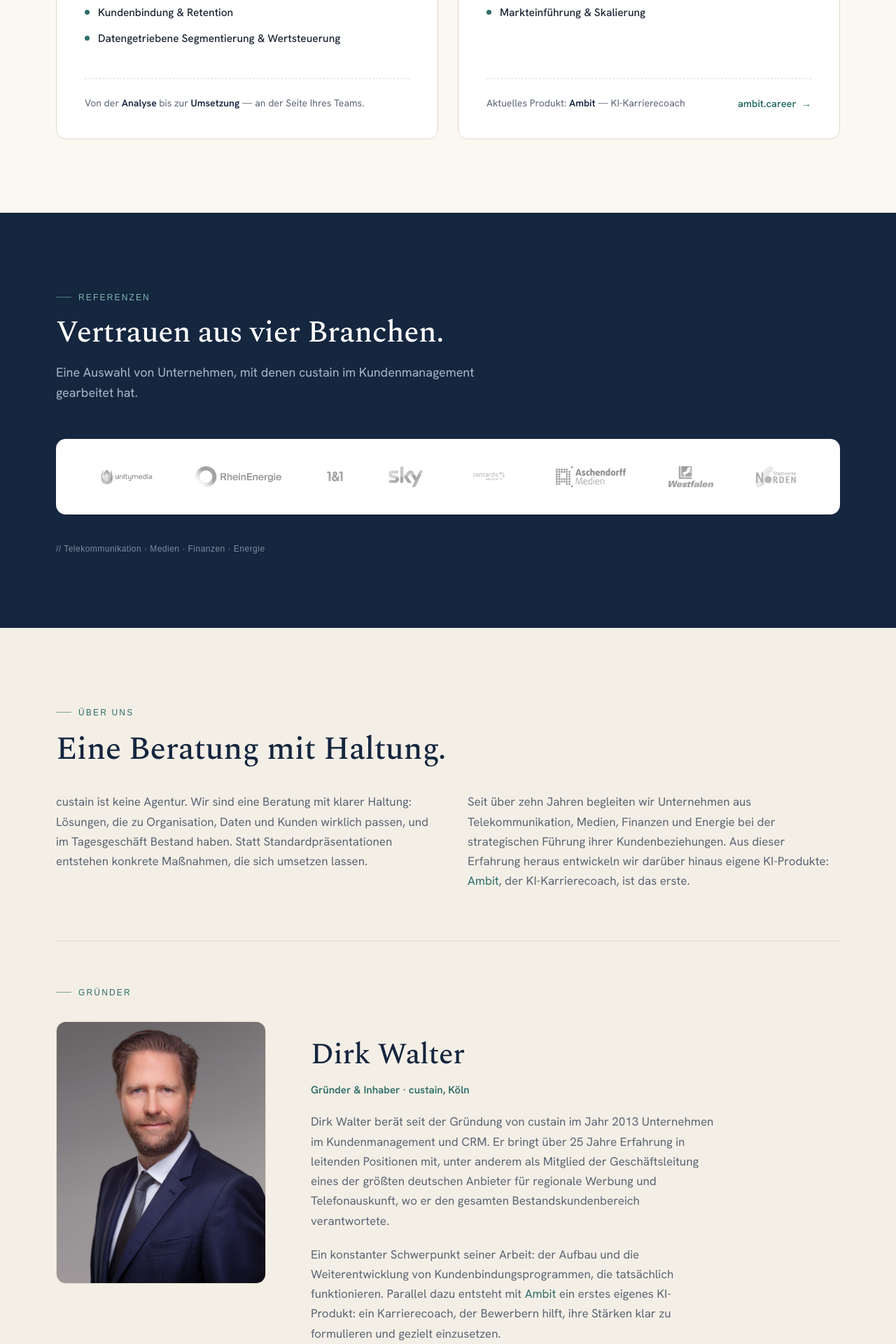
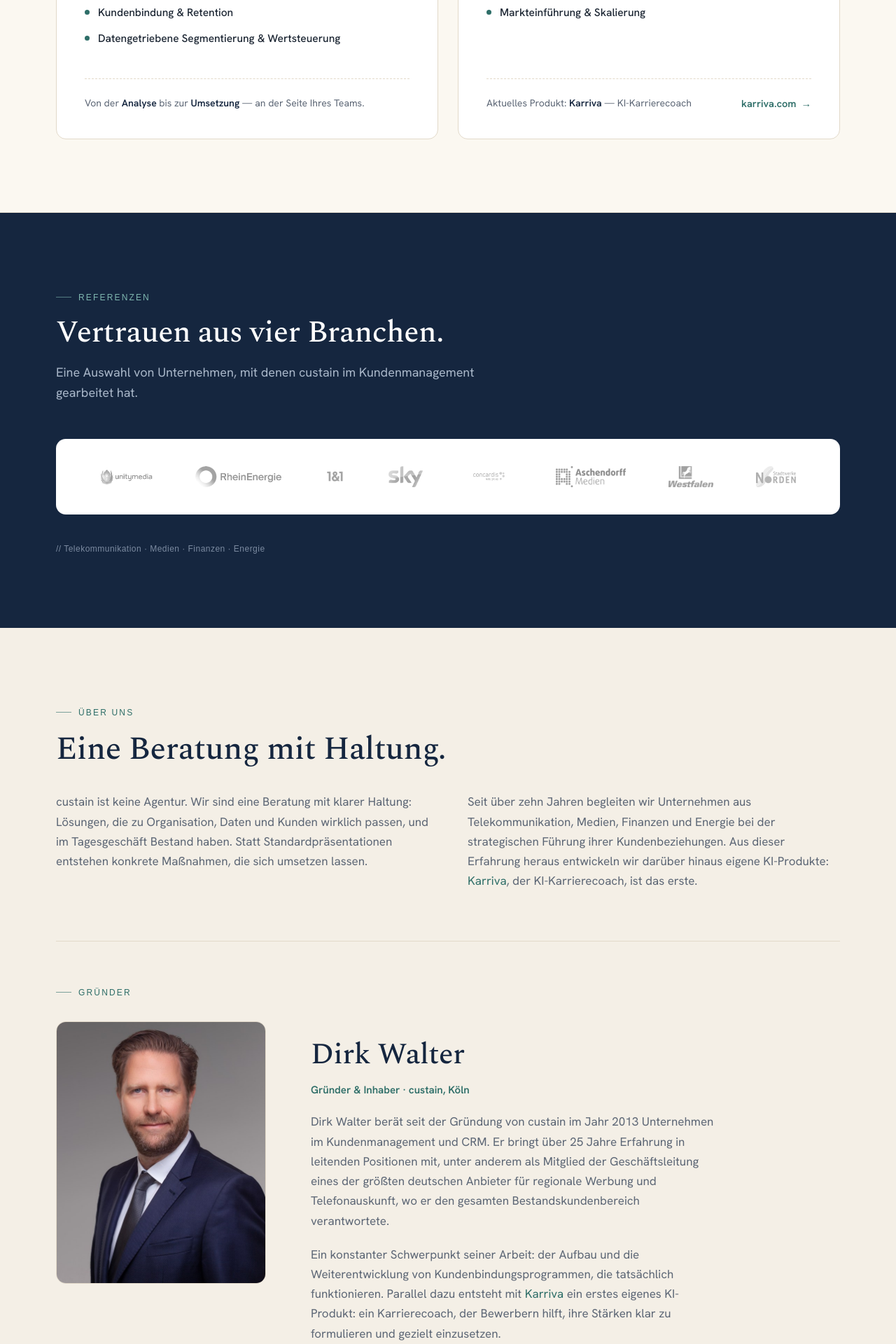
Before and after one commit to ditowa71/custain-web, a Next.js app: page / in a window 1280 px wide. Shown: the part 1540-3460 px from the top of the page at 70% size. Built offline with nearby package versions, Linux system fonts and the light colour scheme; a web font is replaced by a local one.

Commit message:
Branding: Ambit → Karriva, Links auf karriva.com aktualisiert
Co-Authored-By: Claude Sonnet 4.6 <noreply@anthropic.com>

```diff
--- a/app/components/site-nav.tsx
+++ b/app/components/site-nav.tsx
@@ -89,7 +89,7 @@ export function SiteFooter({ subpage = false }: { subpage?: boolean }) {
             </div>
             <div className="foot-col">
               <div className="h">Produkt</div>
-              <a href="https://ambit.career" target="_blank" rel="noopener noreferrer">Ambit ↗</a>
+              <a href="https://karriva.com" target="_blank" rel="noopener noreferrer">Karriva ↗</a>
             </div>
             <div className="foot-col">
               <div className="h">Kontakt</div>
--- a/app/page.tsx
+++ b/app/page.tsx
@@ -104,9 +104,9 @@ function Services() {
             </ul>
             <div className="spacer" />
             <div className="ambit">
-              <div className="meta">Aktuelles Produkt: <strong>Ambit</strong> — KI-Karrierecoach</div>
-              <a className="link" href="https://ambit.career" target="_blank" rel="noopener noreferrer">
-                ambit.career <span className="arrow">→</span>
+              <div className="meta">Aktuelles Produkt: <strong>Karriva</strong> — KI-Karrierecoach</div>
+              <a className="link" href="https://karriva.com" target="_blank" rel="noopener noreferrer">
+                karriva.com <span className="arrow">→</span>
               </a>
             </div>
           </article>
@@ -160,7 +160,7 @@ function About() {
         </div>
         <div className="about-intro">
           <p>custain ist keine Agentur. Wir sind eine Beratung mit klarer Haltung: Lösungen, die zu Organisation, Daten und Kunden wirklich passen, und im Tagesgeschäft Bestand haben. Statt Standardpräsentationen entstehen konkrete Maßnahmen, die sich umsetzen lassen.</p>
-          <p>Seit über zehn Jahren begleiten wir Unternehmen aus Telekommunikation, Medien, Finanzen und Energie bei der strategischen Führung ihrer Kundenbeziehungen. Aus dieser Erfahrung heraus entwickeln wir darüber hinaus eigene KI-Produkte: <a href="https://ambit.career" target="_blank" rel="noopener noreferrer" className="text-link">Ambit</a>, der KI-Karrierecoach, ist das erste.</p>
+          <p>Seit über zehn Jahren begleiten wir Unternehmen aus Telekommunikation, Medien, Finanzen und Energie bei der strategischen Führung ihrer Kundenbeziehungen. Aus dieser Erfahrung heraus entwickeln wir darüber hinaus eigene KI-Produkte: <a href="https://karriva.com" target="_blank" rel="noopener noreferrer" className="text-link">Karriva</a>, der KI-Karrierecoach, ist das erste.</p>
         </div>
         <div className="about-founder-head">
           <span className="eyebrow">Gründer</span>
@@ -177,7 +177,7 @@ function About() {
               Dirk Walter berät seit der Gründung von custain im Jahr 2013 Unternehmen im Kundenmanagement und CRM. Er bringt über 25 Jahre Erfahrung in leitenden Positionen mit, unter anderem als Mitglied der Geschäftsleitung eines der größten deutschen Anbieter für regionale Werbung und Telefonauskunft, wo er den gesamten Bestandskundenbereich verantwortete.
             </p>
             <p>
-              Ein konstanter Schwerpunkt seiner Arbeit: der Aufbau und die Weiterentwicklung von Kundenbindungsprogrammen, die tatsächlich funktionieren. Parallel dazu entsteht mit <a href="https://ambit.career" target="_blank" rel="noopener noreferrer" className="text-link">Ambit</a> ein erstes eigenes KI-Produkt: ein Karrierecoach, der Bewerbern hilft, ihre Stärken klar zu formulieren und gezielt einzusetzen.
+              Ein konstanter Schwerpunkt seiner Arbeit: der Aufbau und die Weiterentwicklung von Kundenbindungsprogrammen, die tatsächlich funktionieren. Parallel dazu entsteht mit <a href="https://karriva.com" target="_blank" rel="noopener noreferrer" className="text-link">Karriva</a> ein erstes eigenes KI-Produkt: ein Karrierecoach, der Bewerbern hilft, ihre Stärken klar zu formulieren und gezielt einzusetzen.
             </p>
             <div className="about-meta">
               <div className="item">
```
